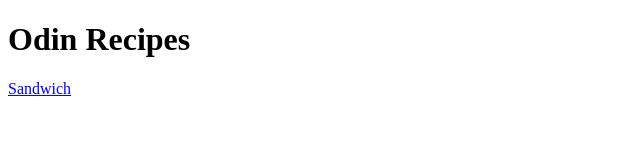
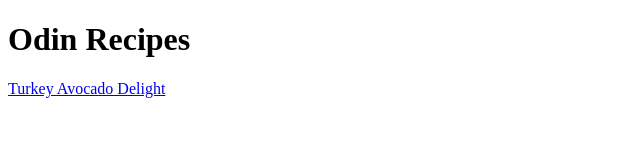
Before and after one commit to Stonkszain/odin-recipes, a plain HTML site: page index.html in a window 1280 px wide. Shown: the whole page, without its empty margins (0-640 px from the left). Drawn offline with Linux system fonts and the light colour scheme.

Commit message:
feat: Change link text for sandwich
change text from sandwich to turkey avocado delight

```diff
--- a/index.html
+++ b/index.html
@@ -7,6 +7,6 @@
     <body>
         <h1>Odin Recipes</h1>
 
-        <a href="./recipes/sandwich.html">Sandwich</a>
+        <a href="./recipes/sandwich.html">Turkey Avocado Delight</a>
     </body>
 </html>
```
